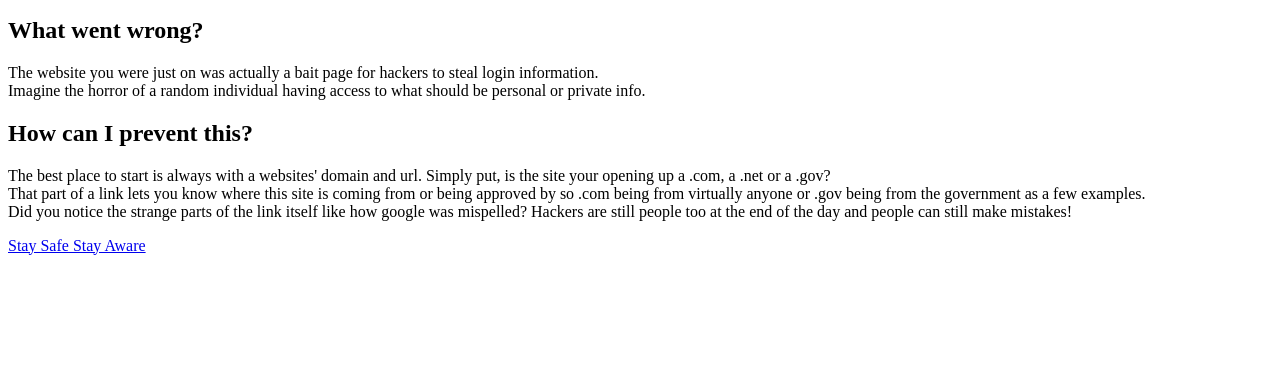
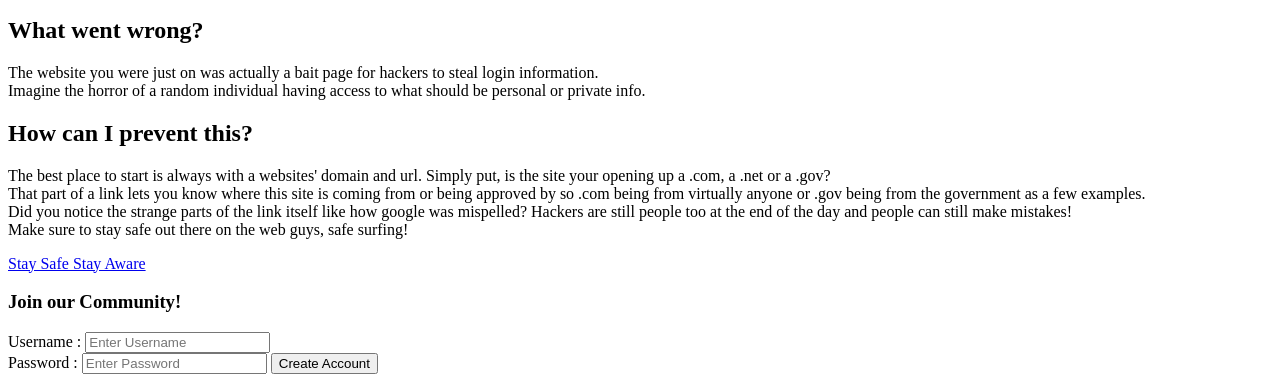
Before and after one commit to tdigidy10-del/DAE-3-week-web-dev-project-, a plain HTML site: page html_1/index.html in a window 1280 px wide. Shown: the part 422-804 px from the top of the page. Drawn offline with Linux system fonts and the light colour scheme.

Commit message:
Added HTML

```diff
--- a/html_1/index.html
+++ b/html_1/index.html
@@ -25,9 +25,21 @@
             The best place to start is always with a websites' domain and url. Simply put, is the site your opening up a .com, a .net or a .gov?
             <br> That part of a link lets you know where this site is coming from or being approved by so .com being from virtually anyone or .gov being from the government as a few examples.
             <br> Did you notice the strange parts of the link itself like how google was mispelled? Hackers are still people too at the end of the day and people can still make mistakes!
+            <br> Make sure to stay safe out there on the web guys, safe surfing!
         </p>
         <section>
             <a href="https://www.dataguard.com/cyber-security/awareness/">Stay Safe Stay Aware</a></a>
+        </section>
+        <section>
+            <h3>Join our Community!</h3>
+            <form>
+                <label for="username"> Username : </label>
+                <input for="text" placeholder="Enter Username">
+                <br>
+                <label for="Password"> Password :</label>
+                <input type="password" placeholder="Enter Password">
+                <button> Create Account</button>
+            </form>
         </section>
     </main>
 
```
